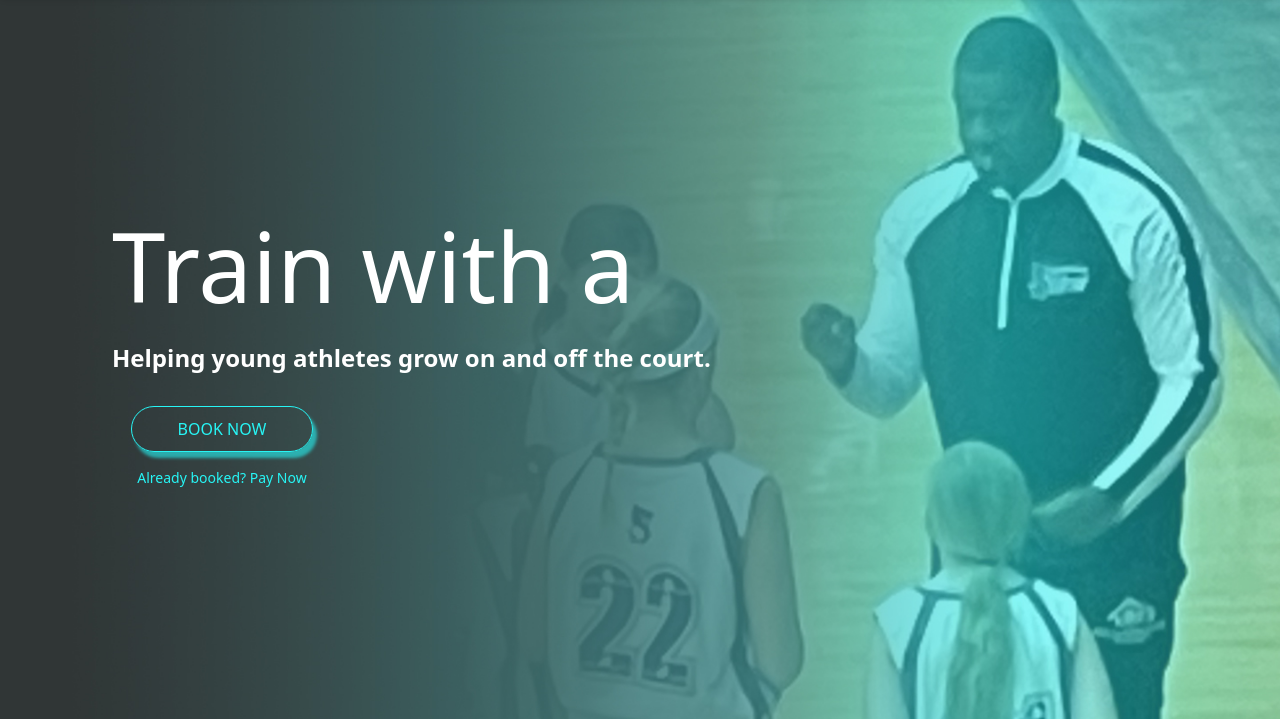
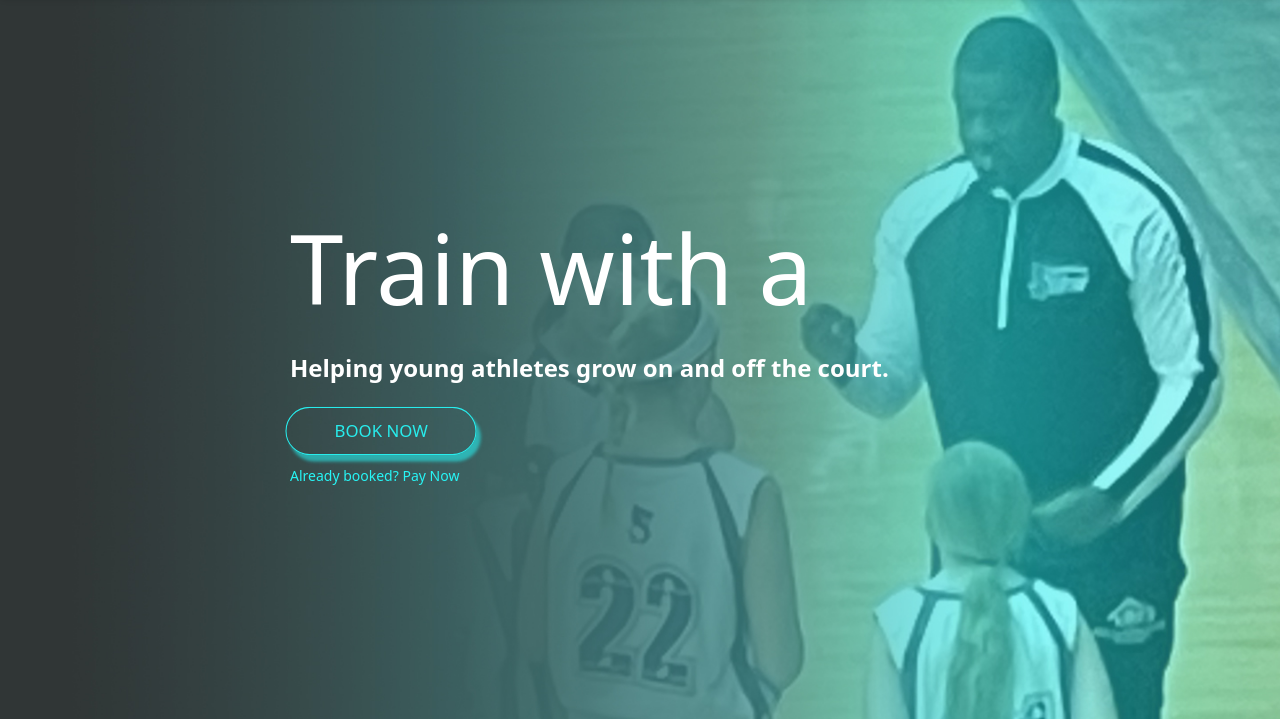
Before and after one commit to Fuselab-Designs/new-vision-athletics, a plain HTML site: page index.html in a window 1280 px wide. Shown: the part 81-800 px from the top of the page. Drawn offline with nearby package versions, Linux system fonts and the light colour scheme; a web font is replaced by a local one.

Commit message:
Hero text alligned

```diff
--- a/index.html
+++ b/index.html
@@ -123,28 +123,36 @@
   sm:bg-[url('Assets/Images/Tablet-hero-IMG.jpg')]
   md:bg-[url('Assets/Images/Desktop-hero.jpg')]">
 
+  <div class="flex flex-col justify-center items-center md:items-start text-[#ffffff] px-[32px] min-h-screen md:min-h-[700px]">
 
-  <div class="flex flex-col justify-center items-center md:items-start text-[#ffffff] md:mx-[80px] py-4 md:py-8 px-[32px] min-h-screen md:min-h-[700px]">
-   <h1 class="font-narrow-heavy text-[52px] md:text-[96px] max-w-[700px] leading-tight fade-in-slow">
-  <span id="typed-hero" class="text-white"></span>
+    <!-- Container for centered content -->
+    <div class="w-full max-w-[700px] mx-auto flex flex-col items-center md:items-start gap-6">
 
+      <h1 class="font-narrow-heavy text-[52px] md:text-[96px] leading-tight fade-in-slow text-center md:text-left">
+        <span id="typed-hero"></span>
       </h1>
-    <h3 class="font-semibold text-lg md:text-2xl mt-4 max-w-[600px] fade-in-slow delay-1">Helping young athletes grow on and off the court.</h3>
-   <div class="flex flex-col items-center">
+
+      <h3 class="font-semibold text-lg md:text-2xl fade-in-slow delay-1 text-center md:text-left">
+        Helping young athletes grow on and off the court.
+      </h3>
+
+      <div class="flex flex-col items-center md:items-start gap-3 fade-in-slow delay-2">
         <a href="https://calendly.com/emerywilliams4/newvision-basketball-training" target="_blank"
-     class="mt-8 uppercase font-narrow-heavy px-[45.76px] py-[10px]
+          class="uppercase font-narrow-heavy px-[45.76px] py-[10px]
                  border border-[#27f5f5] text-[#27f5f5] rounded-full
                  shadow-[4px_6px_3.2px_rgba(39,245,245,0.6)]
-            hover:bg-white hover:text-black hover:ring-2 hover:ring-[#27f5f5] fade-in-slow delay-1">
+                 hover:bg-white hover:text-black hover:ring-2 hover:ring-[#27f5f5]
+                 pulse-button">
           Book Now
         </a>
 
         <a href="/Pay-Now.html"
-     class="mt-4 text-sm text-[#27f5f5] hover:text-white inline-block text-center w-[220px] fade-in-slow delay-1">
+          class="text-sm text-[#27f5f5] hover:text-white text-center">
           Already booked? Pay Now
         </a>
       </div>
 
+    </div>
   </div>
 </section>
   <!-- ABOUT SECTION -->
```
Lines whose indentation alone changed are shown as unchanged.
